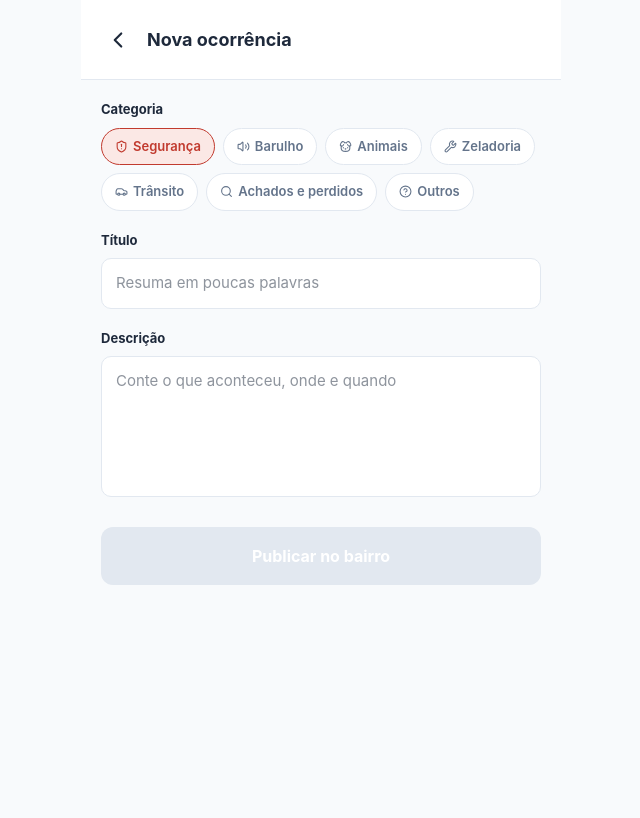
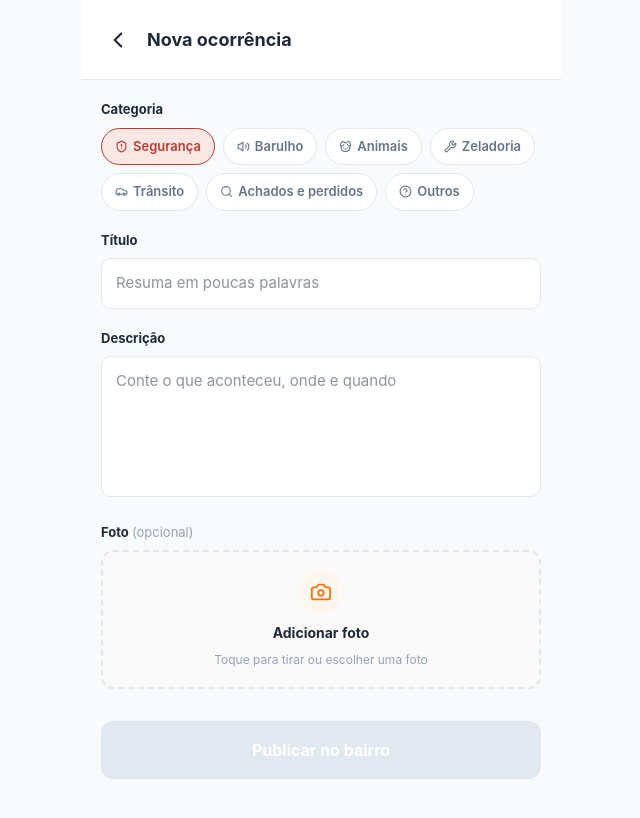
Before and after one commit to fcatuta/Bairro360, a Next.js app: page /ocorrencias/nova in a window 1280 px wide. Shown: the whole page, without its empty margins (319-959 px from the left). Built offline with nearby package versions, Linux system fonts and the light colour scheme; no server answers.

Commit message:
Add files via upload
Adiciona foto na criação de ocorrência

```diff
--- a/src/app/ocorrencias/nova/page.js
+++ b/src/app/ocorrencias/nova/page.js
@@ -1,7 +1,8 @@
 "use client";
 
-import { useState } from "react";
+import { useState, useRef } from "react";
 import { useRouter } from "next/navigation";
+import { Camera, X, Image } from "lucide-react";
 import { createClient } from "@/lib/supabase/client";
 import TopBar from "@/components/TopBar";
 import { CATEGORIAS } from "@/lib/constants";
@@ -9,12 +10,35 @@ import { CATEGORIAS } from "@/lib/constants";
 export default function NovaOcorrenciaPage() {
   const router = useRouter();
   const supabase = createClient();
+  const fileInputRef = useRef(null);
 
   const [categoria, setCategoria] = useState("seguranca");
   const [titulo, setTitulo] = useState("");
   const [descricao, setDescricao] = useState("");
+  const [foto, setFoto] = useState(null); // File object
+  const [fotoPreview, setFotoPreview] = useState(null); // URL para preview
   const [enviando, setEnviando] = useState(false);
   const [erro, setErro] = useState("");
+
+  function handleFotoChange(e) {
+    const file = e.target.files?.[0];
+    if (!file) return;
+
+    if (file.size > 10 * 1024 * 1024) {
+      setErro("A foto precisa ter no máximo 10MB.");
+      return;
+    }
+
+    setErro("");
+    setFoto(file);
+    setFotoPreview(URL.createObjectURL(file));
+  }
+
+  function handleRemoverFoto() {
+    setFoto(null);
+    setFotoPreview(null);
+    if (fileInputRef.current) fileInputRef.current.value = "";
+  }
 
   async function handlePublicar() {
     setErro("");
@@ -37,12 +61,36 @@ export default function NovaOcorrenciaPage() {
       return;
     }
 
+    // Upload da foto se houver
+    let fotoUrl = null;
+    if (foto) {
+      const extensao = foto.name.split(".").pop();
+      const caminho = `${authData.user.id}/${Date.now()}.${extensao}`;
+
+      const { error: erroUpload } = await supabase.storage
+        .from("fotos-ocorrencias")
+        .upload(caminho, foto);
+
+      if (erroUpload) {
+        setErro("Não foi possível enviar a foto. Tente de novo.");
+        setEnviando(false);
+        return;
+      }
+
+      const { data: urlData } = supabase.storage
+        .from("fotos-ocorrencias")
+        .getPublicUrl(caminho);
+
+      fotoUrl = urlData.publicUrl;
+    }
+
     const { error } = await supabase.from("ocorrencias").insert({
       bairro_id: perfil.bairro_id,
       autor_id: authData.user.id,
       categoria,
       titulo,
       descricao,
+      foto_url: fotoUrl,
     });
 
     if (error) {
@@ -55,11 +103,14 @@ export default function NovaOcorrenciaPage() {
     router.refresh();
   }
 
+  const podePublicar = titulo.trim() && descricao.trim() && !enviando;
+
   return (
     <div style={{ maxWidth: 480, margin: "0 auto", minHeight: "100vh" }}>
       <TopBar onBack={() => router.push("/")} title="Nova ocorrência" />
 
-      <div style={{ padding: 20 }}>
+      <div style={{ padding: 20, paddingBottom: 40 }}>
+        {/* Categoria */}
         <label style={{ fontSize: 13, fontWeight: 700, display: "block", marginBottom: 8 }}>Categoria</label>
         <div style={{ display: "flex", gap: 8, flexWrap: "wrap", marginBottom: 20 }}>
           {Object.entries(CATEGORIAS).map(([key, c]) => (
@@ -68,17 +119,12 @@ export default function NovaOcorrenciaPage() {
               type="button"
               onClick={() => setCategoria(key)}
               style={{
-                display: "flex",
-                alignItems: "center",
-                gap: 5,
-                padding: "8px 13px",
-                borderRadius: 20,
+                display: "flex", alignItems: "center", gap: 5,
+                padding: "8px 13px", borderRadius: 20,
                 border: categoria === key ? `1px solid ${c.color}` : "1px solid var(--cor-borda)",
                 background: categoria === key ? c.bg : "#FFFFFF",
                 color: categoria === key ? c.color : "var(--cor-texto-suave)",
-                fontSize: 13,
-                fontWeight: 600,
-                cursor: "pointer",
+                fontSize: 13, fontWeight: 600, cursor: "pointer",
               }}
             >
               <c.icon size={13} />
@@ -87,6 +133,7 @@ export default function NovaOcorrenciaPage() {
           ))}
         </div>
 
+        {/* Título */}
         <label style={{ fontSize: 13, fontWeight: 700, display: "block", marginBottom: 8 }}>Título</label>
         <input
           value={titulo}
@@ -95,6 +142,7 @@ export default function NovaOcorrenciaPage() {
           style={inputStyle}
         />
 
+        {/* Descrição */}
         <label style={{ fontSize: 13, fontWeight: 700, display: "block", marginBottom: 8, marginTop: 20 }}>
           Descrição
         </label>
@@ -106,22 +154,82 @@ export default function NovaOcorrenciaPage() {
           style={{ ...inputStyle, resize: "none", fontFamily: "inherit" }}
         />
 
+        {/* Foto */}
+        <label style={{ fontSize: 13, fontWeight: 700, display: "block", marginBottom: 8, marginTop: 20 }}>
+          Foto <span style={{ fontWeight: 400, color: "var(--cor-texto-fraco)" }}>(opcional)</span>
+        </label>
+
+        {fotoPreview ? (
+          <div style={{ position: "relative", marginBottom: 8 }}>
+            <img
+              src={fotoPreview}
+              alt="Preview"
+              style={{
+                width: "100%", borderRadius: 12, objectFit: "cover",
+                maxHeight: 260, display: "block",
+                border: "1px solid var(--cor-borda)",
+              }}
+            />
+            <button
+              type="button"
+              onClick={handleRemoverFoto}
+              style={{
+                position: "absolute", top: 10, right: 10,
+                width: 32, height: 32, borderRadius: "50%",
+                background: "rgba(15,23,42,0.65)", border: "none",
+                display: "flex", alignItems: "center", justifyContent: "center",
+                cursor: "pointer",
+              }}
+            >
+              <X size={16} color="#FFFFFF" />
+            </button>
+          </div>
+        ) : (
+          <button
+            type="button"
+            onClick={() => fileInputRef.current?.click()}
+            style={{
+              width: "100%", padding: "18px 0", borderRadius: 12,
+              border: "2px dashed var(--cor-borda)", background: "#FAFAFA",
+              display: "flex", flexDirection: "column", alignItems: "center",
+              justifyContent: "center", gap: 8, cursor: "pointer", marginBottom: 8,
+            }}
+          >
+            <div style={{
+              width: 44, height: 44, borderRadius: "50%",
+              background: "var(--cor-laranja-bg)",
+              display: "flex", alignItems: "center", justifyContent: "center",
+            }}>
+              <Camera size={22} color="var(--cor-laranja)" />
+            </div>
+            <span style={{ fontSize: 14, fontWeight: 700, color: "var(--cor-texto)" }}>
+              Adicionar foto
+            </span>
+            <span style={{ fontSize: 12, color: "var(--cor-texto-fraco)" }}>
+              Toque para tirar ou escolher uma foto
+            </span>
+          </button>
+        )}
+
+        <input
+          ref={fileInputRef}
+          type="file"
+          accept="image/*"
+          capture="environment"
+          onChange={handleFotoChange}
+          style={{ display: "none" }}
+        />
+
         {erro && <p style={{ color: "var(--cor-vermelho)", fontSize: 14, marginTop: 16 }}>{erro}</p>}
 
         <button
           onClick={handlePublicar}
-          disabled={!titulo || !descricao || enviando}
+          disabled={!podePublicar}
           style={{
-            width: "100%",
-            padding: "17px 0",
-            borderRadius: 12,
-            border: "none",
-            background: titulo && descricao && !enviando ? "var(--cor-laranja)" : "var(--cor-borda)",
-            color: "#FFF",
-            fontSize: 16,
-            fontWeight: 700,
-            cursor: titulo && descricao && !enviando ? "pointer" : "default",
-            marginTop: 24,
+            width: "100%", padding: "17px 0", borderRadius: 12, border: "none",
+            background: podePublicar ? "var(--cor-laranja)" : "var(--cor-borda)",
+            color: "#FFF", fontSize: 16, fontWeight: 700,
+            cursor: podePublicar ? "pointer" : "default", marginTop: 24,
           }}
         >
           {enviando ? "Publicando..." : "Publicar no bairro"}
@@ -132,12 +240,7 @@ export default function NovaOcorrenciaPage() {
 }
 
 const inputStyle = {
-  width: "100%",
-  padding: "13px 14px",
-  borderRadius: 10,
-  border: "1px solid var(--cor-borda)",
-  fontSize: 15,
-  outline: "none",
-  boxSizing: "border-box",
-  background: "#FFFFFF",
+  width: "100%", padding: "13px 14px", borderRadius: 10,
+  border: "1px solid var(--cor-borda)", fontSize: 15, outline: "none",
+  boxSizing: "border-box", background: "#FFFFFF",
 };
```
